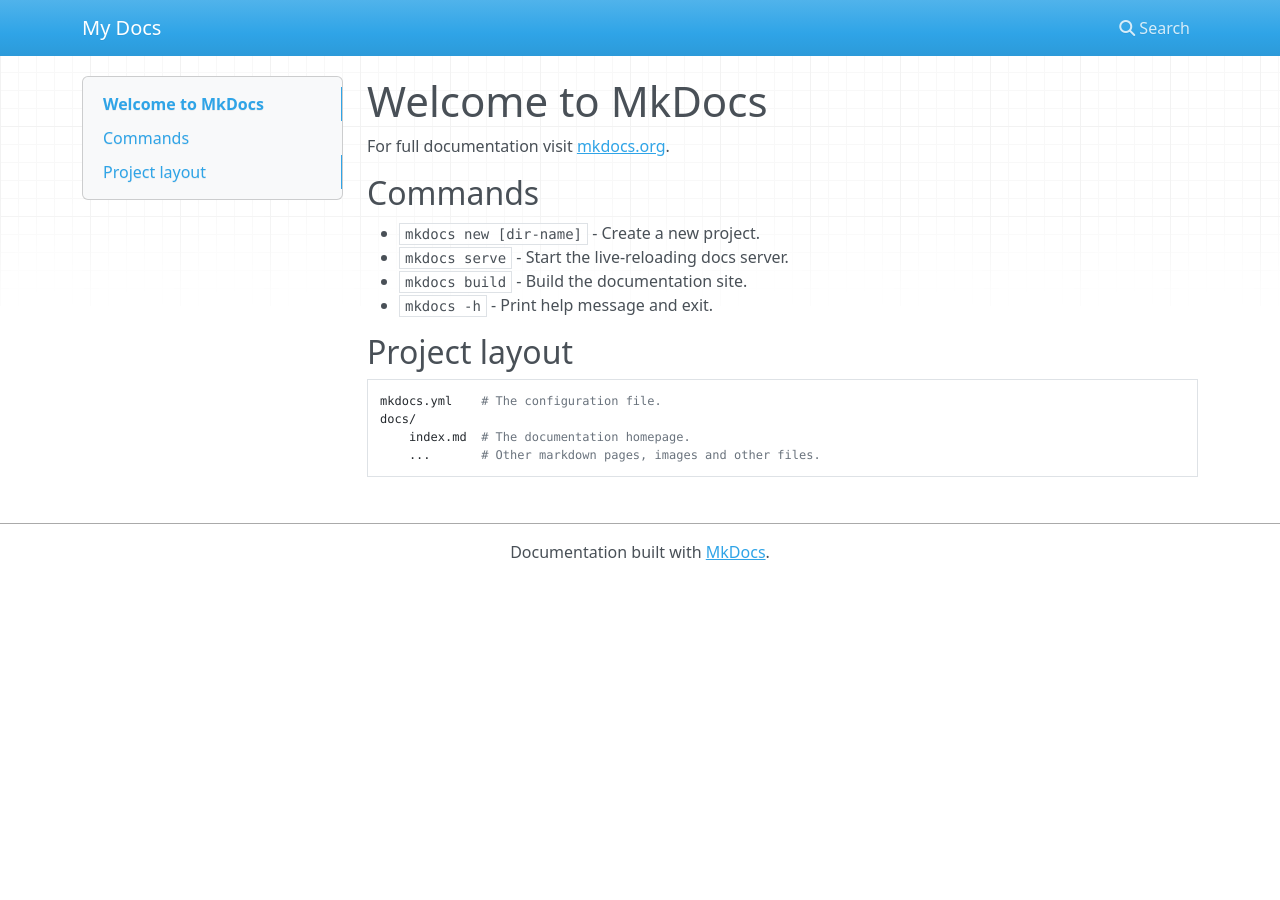
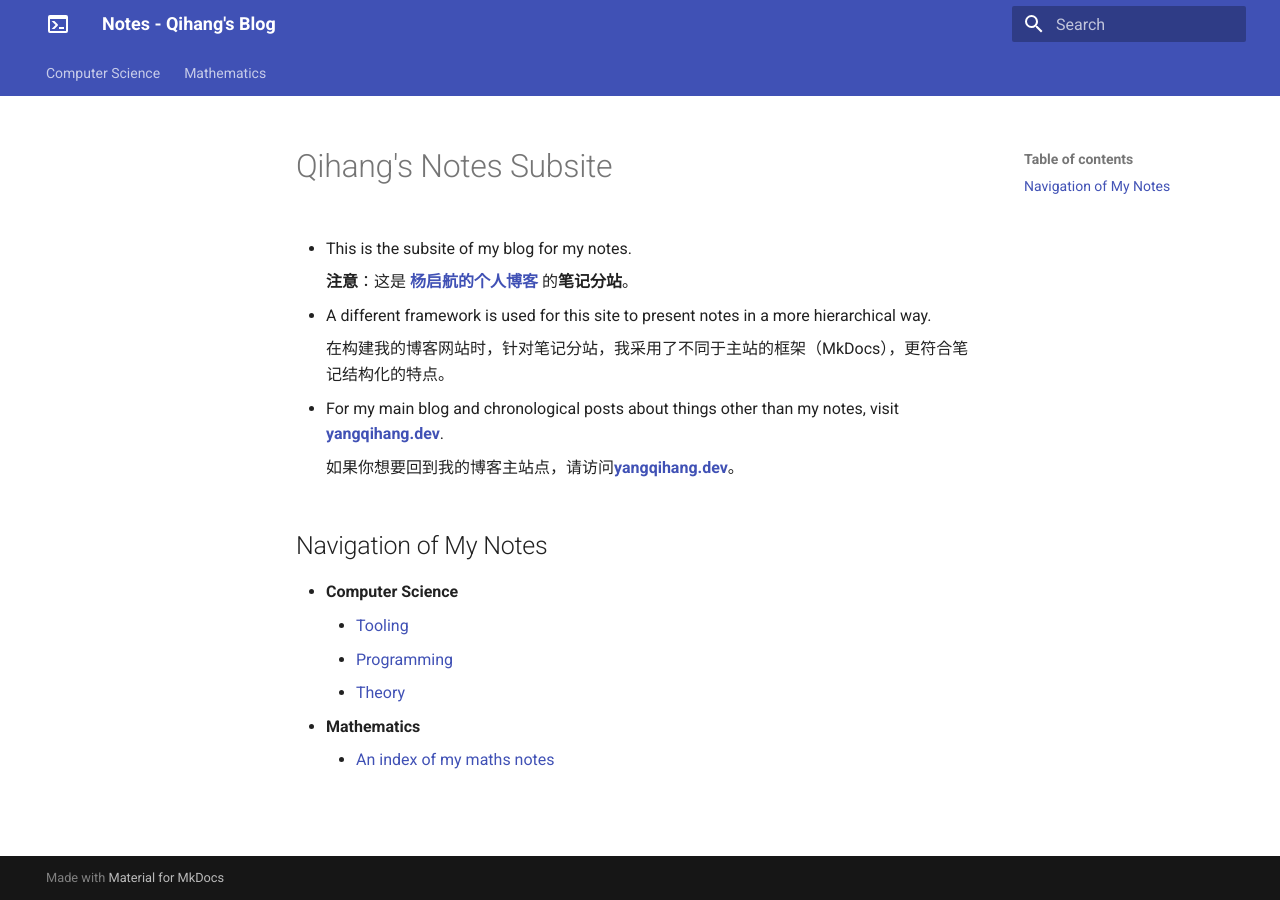
Before and after one commit to yang-qihang/my-blog-subsite-notes, an MkDocs documentation site: the page built from docs/index.md, in a window 1280 px wide. Built offline with MkDocs 1.6.1 and Material for MkDocs 9.7.7, drawn with Linux system fonts in a browser that asks for light colours; nearby versions of some CDN libraries.

Commit message:
change the site to be a subsite of my blog dedicated to notes

```diff
--- a/docs/index.md
+++ b/docs/index.md
@@ -1,17 +1,22 @@
-# Welcome to MkDocs
+# Qihang's Notes Subsite
 
-For full documentation visit [mkdocs.org](https://www.mkdocs.org).
+- This is the subsite of my blog for my notes.
 
-## Commands
+    **注意**：这是 **[杨启航的个人博客](https://yangqihang.dev)** 的**笔记分站**。
 
-* `mkdocs new [dir-name]` - Create a new project.
-* `mkdocs serve` - Start the live-reloading docs server.
-* `mkdocs build` - Build the documentation site.
-* `mkdocs -h` - Print help message and exit.
+- A different framework is used for this site to present notes in a more hierarchical way.
 
-## Project layout
+    在构建我的博客网站时，针对笔记分站，我采用了不同于主站的框架（MkDocs），更符合笔记结构化的特点。
 
-    mkdocs.yml    # The configuration file.
-    docs/
-        index.md  # The documentation homepage.
-        ...       # Other markdown pages, images and other files.
+- For my main blog and chronological posts about things other than my notes, visit **[yangqihang.dev](https://yangqihang.dev)**.
+
+    如果你想要回到我的博客主站点，请访问**[yangqihang.dev](https://yangqihang，.dev)**。
+
+## Navigation of My Notes
+
+* **Computer Science**
+    * [Tooling](cs/tooling/index.md)
+    * [Programming](s/programming/index.md)
+    * [Theory](s/theory/index.md)
+* **Mathematics**
+    * [An index of my maths notes](math/index.md)
--- a/mkdocs.yml
+++ b/mkdocs.yml
@@ -1 +1,25 @@
-site_name: My Docs
+site_name: Notes - Qihang's Blog
+site_url: https://notes.yangqihang.dev
+site_author: Yang Qihang
+
+theme:
+  name: material
+  icon:
+    logo: material/console
+  features:
+    - navigation.tabs
+    - navigation.expand # Makes sidebar folders default to open
+
+markdown_extensions:
+  - pymdownx.superfences
+  - pymdownx.highlight:
+      anchor_linenums: true
+      line_spans: __span
+      pygments_lang_class: true
+
+nav:
+  - Computer Science:
+    - Tooling: cs/tooling/index.md
+    - Programming: cs/programming/index.md
+    - Theory: cs/theory/index.md
+  - Mathematics: math/index.md
```
Also changed, not shown: docs/cs/programming/index.md (added), docs/cs/theory/index.md (added), docs/cs/tooling/index.md (added), docs/math/index.md (added).
